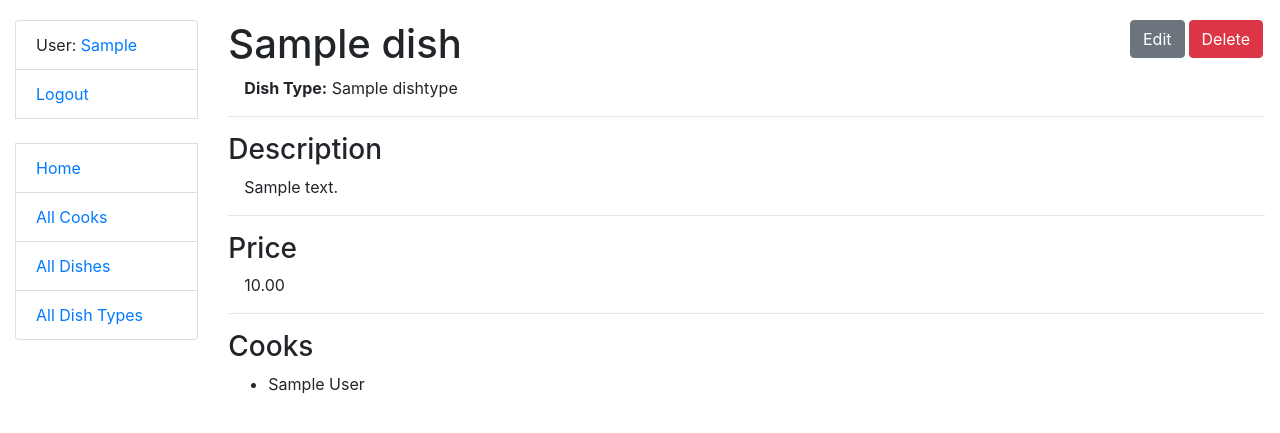
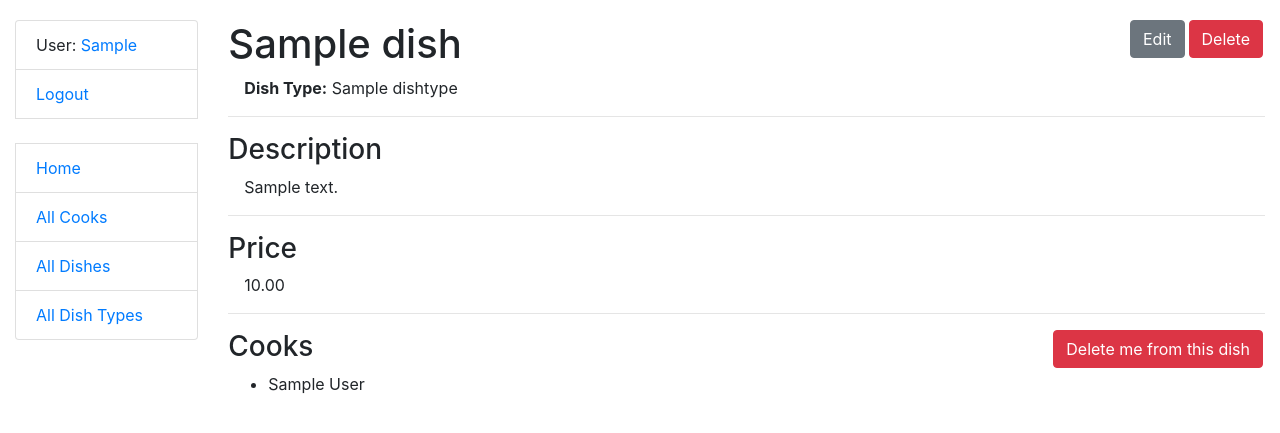
Before and after one commit to Yaroslav-Stetsko/restaurant-kitchen, a Django app: page /dishes/1/ in a window 1280 px wide. Shown: the top 433 px of the page. Run offline with Django 4.2, Linux system fonts and the light colour scheme; a user stored in the database is signed in; tables that the repository leaves empty hold one stand-in row (values such as "Sample post").

Commit message:
Implemented manage_cook view

```diff
--- a/kitchen/urls.py
+++ b/kitchen/urls.py
@@ -15,7 +15,7 @@ from kitchen.views import (
     CookCreateView,
     CookDetailView,
     CookUpdateView,
-    CookDeleteView,
+    CookDeleteView, manage_cook,
 )
 
 urlpatterns = [
@@ -86,6 +86,11 @@ urlpatterns = [
         CookDeleteView.as_view(),
         name="cook-delete"
     ),
+    path(
+        "cooks/<int:pk>/manage_cook/",
+        manage_cook,
+        name="manage-cook"
+    ),
 
 ]
 
--- a/kitchen/views.py
+++ b/kitchen/views.py
@@ -1,8 +1,10 @@
+from django.contrib.auth import get_user_model
 from django.contrib.auth.decorators import login_required
-from django.contrib.auth.mixins import LoginRequiredMixin
+from django.http import HttpResponseRedirect
 from django.shortcuts import render
 from django.urls import reverse_lazy
 from django.views import generic
+from django.contrib.auth.mixins import LoginRequiredMixin
 
 from kitchen.forms import (
     CookCreationForm,
@@ -171,3 +173,15 @@ class CookUpdateView(LoginRequiredMixin, generic.UpdateView):
 class CookDeleteView(LoginRequiredMixin, generic.DeleteView):
     model = Cook
     success_url = reverse_lazy("kitchen:cook-list")
+
+
+def manage_cook(request, pk):
+    user = get_user_model().objects.get(id=request.user.id)
+    dish = Dish.objects.get(id=pk)
+
+    if user in dish.cooks.all():
+        dish.cooks.remove(user)
+    else:
+        dish.cooks.add(user)
+
+    return HttpResponseRedirect(reverse_lazy("kitchen:dish-detail", args=[pk]))
--- a/templates/kitchen/dish_detail.html
+++ b/templates/kitchen/dish_detail.html
@@ -18,7 +18,17 @@
 <h3>Price</h3>
 <p class="ml-3">{{ dish.price }}</p>
 <hr>
-<h3>Cooks</h3>
+<h3>Cooks
+{% if user in dish.cooks.all %}
+    <a href="{% url 'kitchen:manage-cook' pk=dish.id %}" class="btn btn-danger link-to-page">
+    Delete me from this dish
+    </a>
+  {% else %}
+    <a href="{% url 'kitchen:manage-cook' pk=dish.id %}" class="btn btn-success link-to-page">
+    Assign me to this dish
+    </a>
+{% endif %}
+</h3>
 <ul>
    {% for cook in dish.cooks.all %}
    <li>{{ cook.first_name }} {{ cook.last_name }}</li>
```
